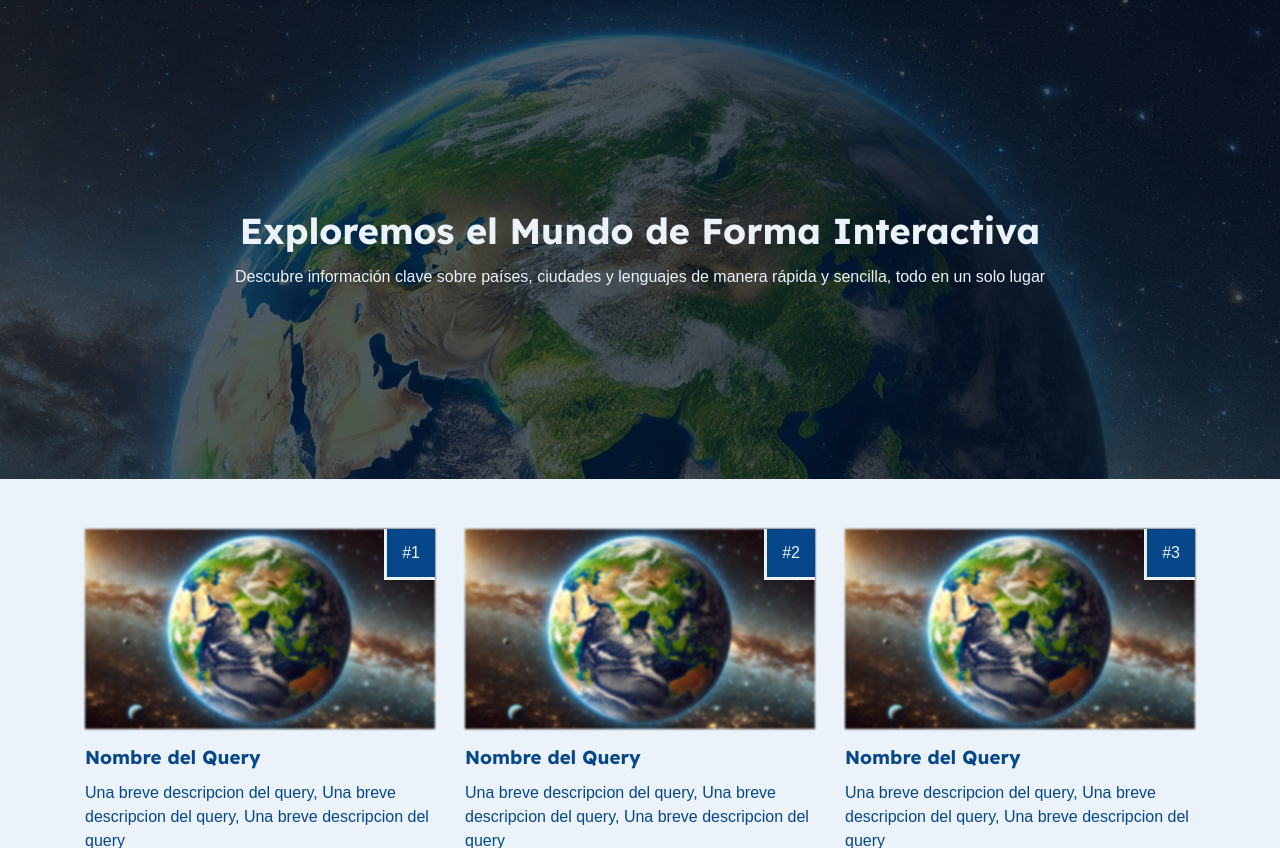
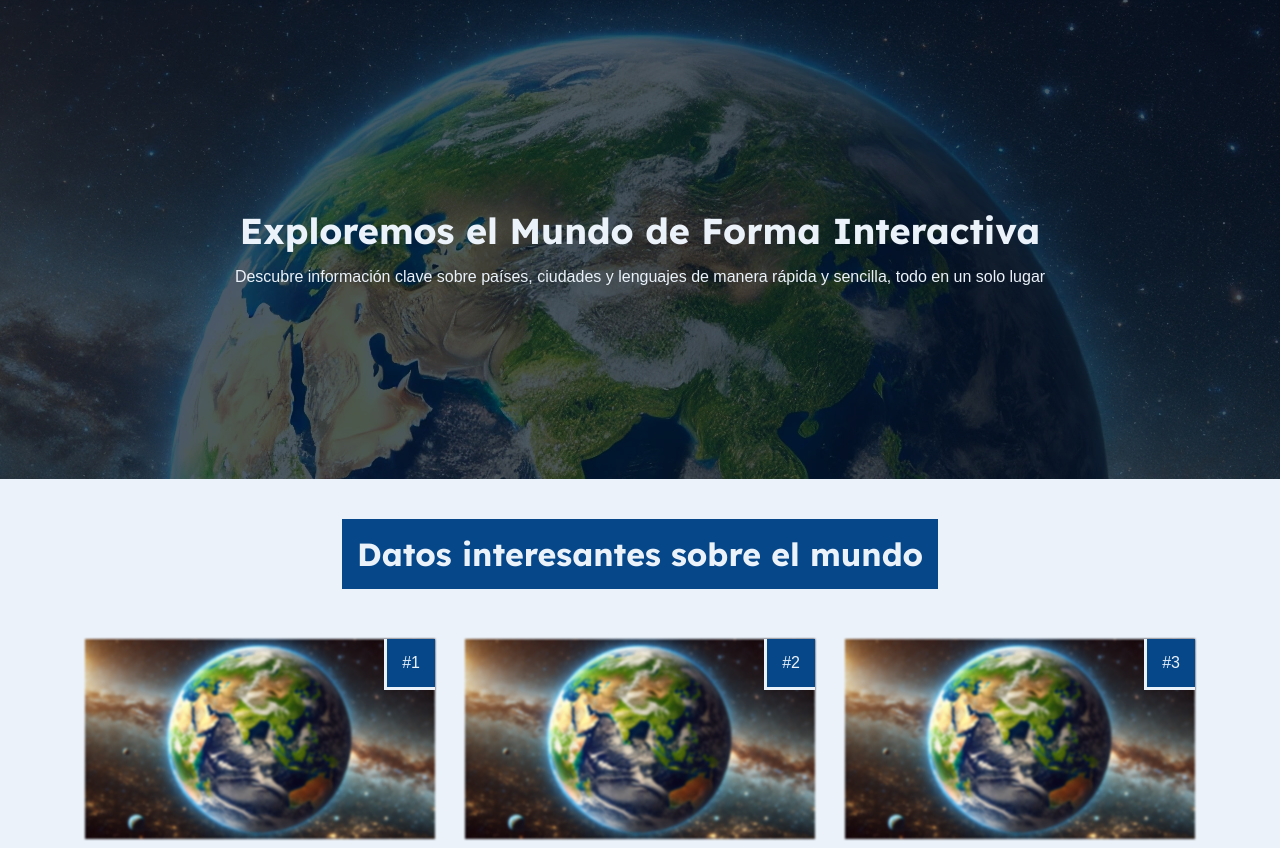
Before and after one commit to AlexCayd/world, a Flask app: page / in a window 1280 px wide. Shown: the part 51-899 px from the top of the page. Run offline with Flask 3, Linux system fonts and the light colour scheme; some web fonts are replaced.

Commit message:
Eliminacion footer.html, se agrego un titulo a queries

```diff
--- a/app/static/styles.css
+++ b/app/static/styles.css
@@ -151,6 +151,21 @@ a {
 
 
 /* QUERIES */
+
+.queries__texto {
+    text-align: center;
+}
+
+.queries__titulo {
+    font-size: 32px;
+    margin-top: 40px;
+    text-align: center;
+    color: var(--blanco);
+    padding: 15px;
+    background-color: var(--azul);
+    display: inline-block;
+}
+
 .queries {
     display: flex;
     flex-wrap: wrap;
--- a/app/templates/index.html
+++ b/app/templates/index.html
@@ -1,6 +1,11 @@
 {% extends 'base.html'%}
 
 {% block content %}
+
+<div class="queries__texto contenedor">
+    <h2 class="queries__titulo">Datos interesantes sobre el mundo</h2>
+</div>
+
 <main class="queries contenedor">
     <a href="#" class="query">
         <div class="query__imagen">
```
Also changed, not shown: app/templates/footer.html (deleted).
